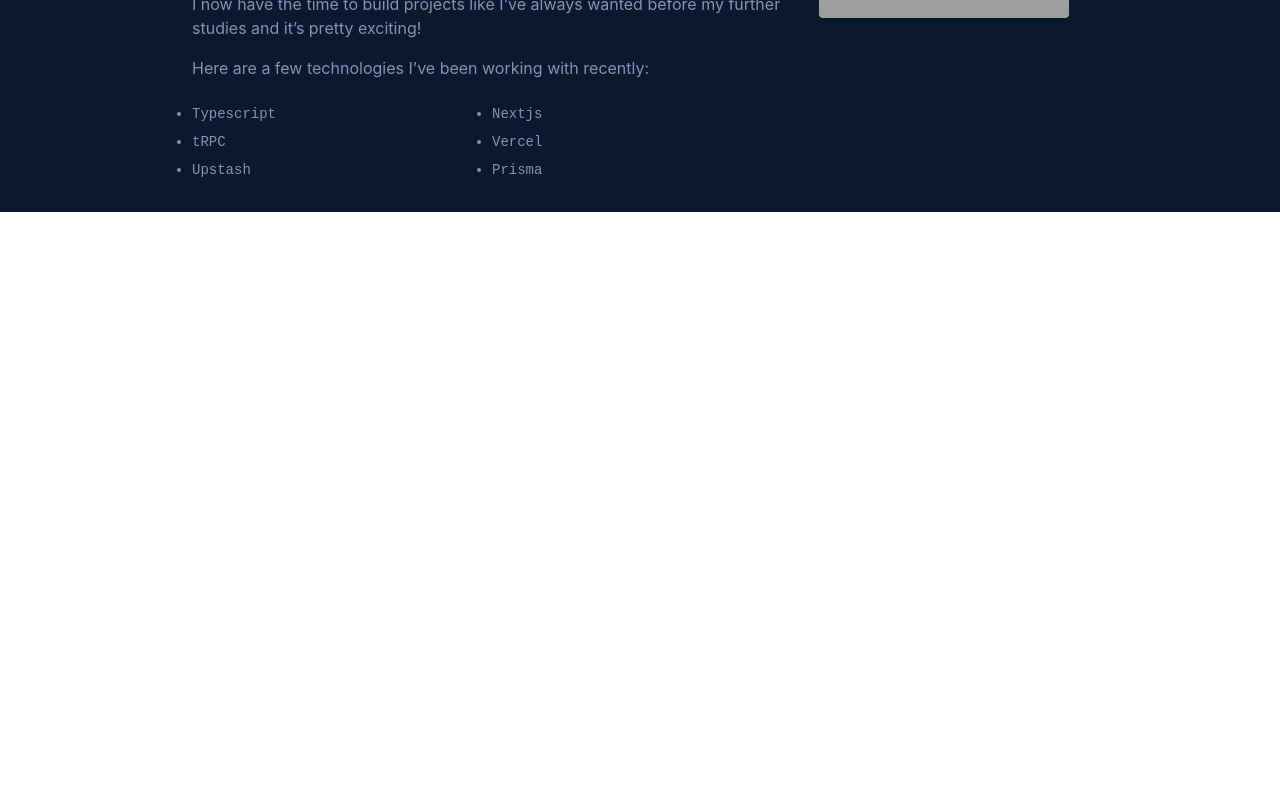
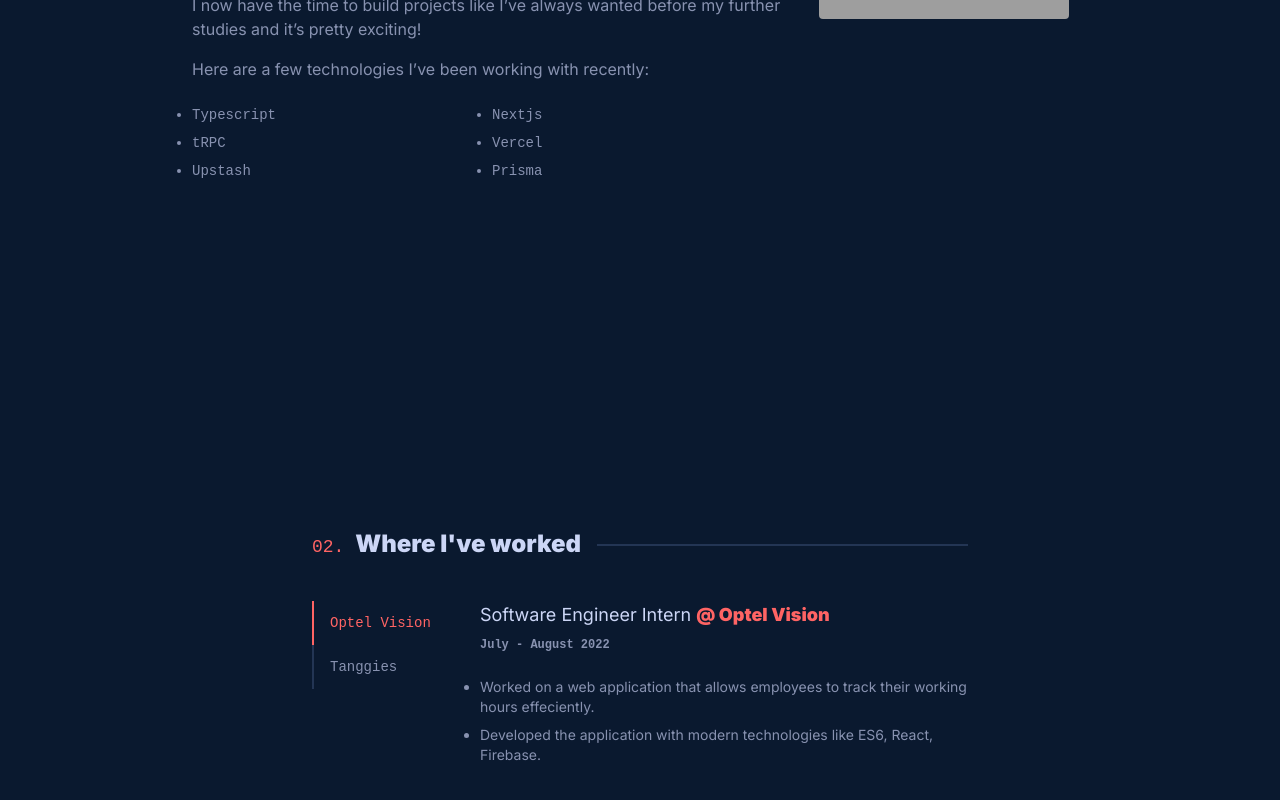
Before and after one commit to reevebarreto/reevebarreto, a Next.js app: page / in a window 1280 px wide. Shown: the part 1168-1968 px from the top of the page. Before the commit the page ends 1380 px from the top, so only its background shows below. Built offline with nearby package versions, Linux system fonts and the light colour scheme; grey boxes are pictures that could not be loaded.

Commit message:
experience section

```diff
--- a/app/globals.css
+++ b/app/globals.css
@@ -1,6 +1,10 @@
 @tailwind base;
 @tailwind components;
 @tailwind utilities;
+
+body {
+  font-family: "Inter", sans-serif;
+}
 
 /* width */
 ::-webkit-scrollbar {
--- a/app/layout.tsx
+++ b/app/layout.tsx
@@ -15,6 +15,18 @@
 }) {
   return (
     <html lang="en">
+      <head>
+        <link rel="preconnect" href="https://fonts.googleapis.com" />
+        <link
+          rel="preconnect"
+          href="https://fonts.gstatic.com"
+          crossOrigin="anonymous"
+        />
+        <link
+          href="https://fonts.googleapis.com/css2?family=Inter:wght@400;900&display=swap"
+          rel="stylesheet"
+        />
+      </head>
       <body>{children}</body>
     </html>
   );
--- a/app/page.tsx
+++ b/app/page.tsx
@@ -1,3 +1,4 @@
+import Tab from "@/components/Tab";
 import {
   faGithub,
   faInstagram,
@@ -10,7 +11,7 @@
 
 export default function Home() {
   return (
-    <div className="relative w-full bg-dark font-sans">
+    <div className="relative w-full bg-dark">
       {/* Navbar */}
       <div className="absolute left-0 right-0 top-0  flex items-start justify-between p-6">
         <Image
@@ -74,11 +75,14 @@
 
         <p className="p-4"></p>
 
-        <div className="flex flex-col p-8">
-          <div className="flex w-full max-w-[66%] items-center font-code">
+        {/* About Me Section */}
+        <div className="flex min-h-screen flex-col p-8">
+          <div className="flex w-full max-w-[66%] items-center">
             <div>
-              <span className="text-lg text-primary">01. </span>
-              <span className="text-2xl font-bold text-white">About Me</span>
+              <span className="font-code text-lg text-primary">01. </span>
+              <span className="text-2xl font-semibold text-white">
+                About Me
+              </span>
             </div>
             <p className="p-2"></p>
             <div className="h-[1px] grow border border-light_dark"></div>
@@ -135,6 +139,23 @@
             </div>
           </div>
         </div>
+
+        <p className="p-4"></p>
+
+        {/* Experience Section */}
+        <div className="mx-auto flex min-h-screen max-w-[75%] flex-col p-8">
+          <div className="flex w-full items-center">
+            <div>
+              <span className="font-code text-lg text-primary">02. </span>
+              <span className="text-2xl font-semibold text-white">
+                Where I've worked
+              </span>
+            </div>
+            <p className="p-2"></p>
+            <div className="h-[1px] grow border border-light_dark"></div>
+          </div>
+          <Tab />
+        </div>
       </main>
 
       {/* Side Socials */}
--- /dev/null
+++ b/components/Tab.tsx
@@ -0,0 +1,76 @@
+"use client";
+
+import classNames from "classnames";
+import { useState } from "react";
+
+const EXPERIENCE = [
+  {
+    id: 0,
+    title: "Software Engineer Intern",
+    company: "Optel Vision",
+    companyLink: "https://www.optelgroup.com/en/about-optel/",
+    date: "July - August 2022",
+    description: [
+      "Worked on a web application that allows employees to track their working hours effeciently.",
+      "Developed the application with modern technologies like ES6, React, Firebase.",
+    ],
+  },
+  {
+    id: 1,
+    title: "Freelance Work",
+    company: "Tanggies",
+    companyLink: "https://www.instagram.com/tanggiesgoa/",
+    date: "Winter 2021",
+    description: [
+      "Designed a responsive company website including graphical user interface design and coding.",
+      "Developed web pages according to client specifications.",
+      "Optimised the site for SEO and speed.",
+    ],
+  },
+];
+
+export default function Tab() {
+  const [activeTab, setActiveTab] = useState(EXPERIENCE[0]);
+
+  return (
+    <div className="mt-10 grid grid-cols-8 gap-4">
+      <div className="col-span-2 flex flex-col font-code text-sm text-light">
+        {EXPERIENCE.map((exp, index) => (
+          <div
+            key={index}
+            onClick={() => setActiveTab(EXPERIENCE[index])}
+            className={classNames(
+              "cursor-pointer border-l-2 px-4 py-3 transition-all hover:bg-dark_light hover:text-primary",
+              exp.id === activeTab.id
+                ? "border-primary text-primary"
+                : "border-light_dark"
+            )}
+          >
+            {exp.company}
+          </div>
+        ))}
+      </div>
+      <div className="col-span-6 flex flex-col">
+        <div className="text-lg font-medium">
+          <span className="text-white">{activeTab.title} </span>
+          <span className="font-semibold text-primary">
+            <span>@ </span>
+            <a href={activeTab.companyLink}>{activeTab.company}</a>
+          </span>
+        </div>
+        <p className="p-1"></p>
+        <div className="font-code text-xs font-semibold text-light">
+          {activeTab.date}
+        </div>
+        <p className="p-3"></p>
+        <ul className="list-disc">
+          {activeTab.description.map((desc, index) => (
+            <li key={index} className="mb-2 text-sm text-light">
+              {desc}
+            </li>
+          ))}
+        </ul>
+      </div>
+    </div>
+  );
+}
--- a/package.json
+++ b/package.json
@@ -17,6 +17,7 @@
     "@types/react": "18.2.5",
     "@types/react-dom": "18.2.3",
     "autoprefixer": "10.4.14",
+    "classnames": "^2.3.2",
     "eslint": "8.39.0",
     "eslint-config-next": "13.4.0",
     "next": "13.4.0",
--- a/tailwind.config.js
+++ b/tailwind.config.js
@@ -13,9 +13,9 @@
         primary: "#FF6464",
         white: "#CCD6F6",
         light_dark: "#233554",
+        dark_light: "#112240",
       },
       fontFamily: {
-        sans: ["Inter", "sans-serif"],
         code: ["Fira Code", "monospace"],
       },
     },
```
Also changed, not shown: 1 other file (tests, documents, lock files or other folders).
